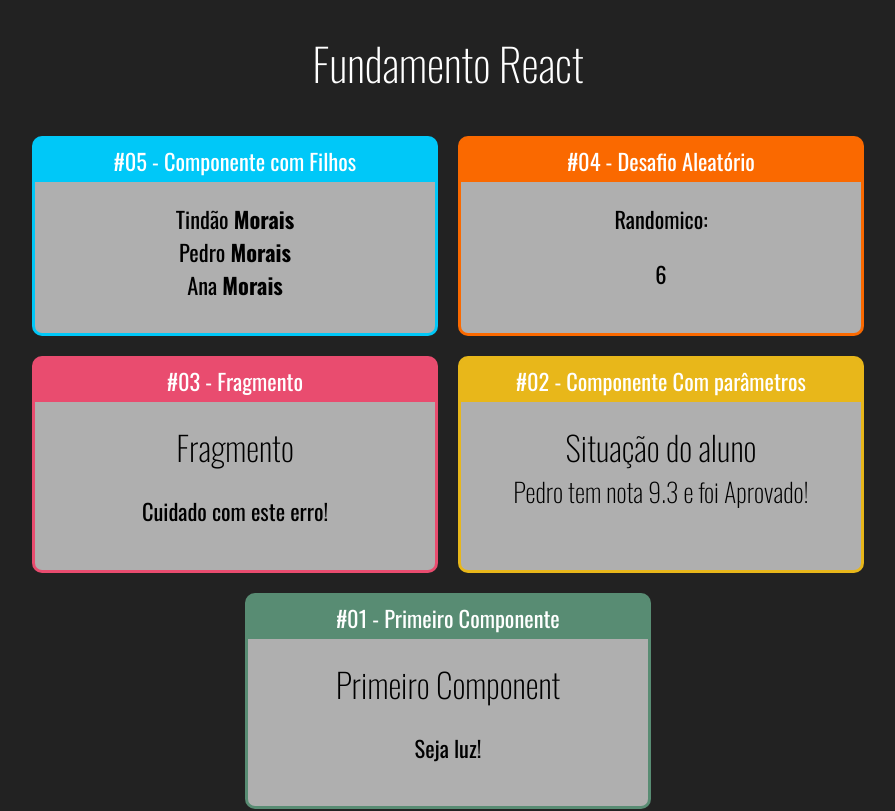
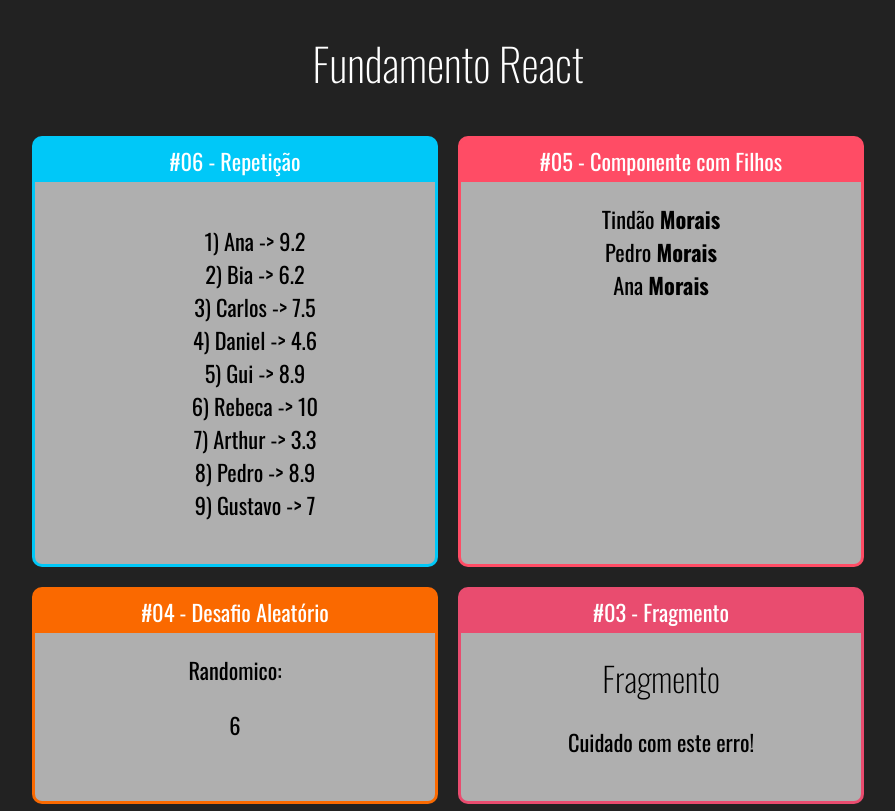
Before and after one commit to tindao02/fundamentos-react, a React (Create React App) app: page / in a window 1280 px wide. Shown: the top 811 px of the page, without its empty margins (192-1087 px from the left). Built offline with nearby package versions, Linux system fonts and the light colour scheme.

Commit message:
Repetição

```diff
--- a/src/App.jsx
+++ b/src/App.jsx
@@ -9,7 +9,7 @@
 import Card from './components/layout/Card'
 import Familia from './components/basicos/Familia'
 import FamiliaMembro from './components/basicos/FamiliaMembro'
-
+import ListaAlunos from './components/repeticao/ListaAlunos'
 
 export default () =>
 (
@@ -17,7 +17,10 @@
         <h1>Fundamento React</h1>
 
         <div className='Cards'>
-            <Card titulo="#05 - Componente com Filhos" color='#00C8F8'>
+            <Card titulo="#06 - Repetição" color='#00C8F8'>
+                <ListaAlunos/>
+            </Card>
+            <Card titulo="#05 - Componente com Filhos" color='#FF4C65'>
                 <Familia sobrenome='Morais'>
                     <FamiliaMembro nome='Tindão' />
                     <FamiliaMembro nome='Pedro' />
--- /dev/null
+++ b/src/components/repeticao/ListaAlunos.jsx
@@ -0,0 +1,18 @@
+import React from 'react';
+
+import alunos from '../../data/alunos';
+
+export default (props) =>
+{
+    const alunosLi = alunos.map(aluno => {
+        return <li key={aluno.id}> {aluno.id}) {aluno.nome} -> {aluno.nota}</li>
+    });
+
+    return(
+        <div>
+            <ul style={{listStyle:'none'}}>
+                {alunosLi}
+            </ul>
+        </div>
+    );
+}
--- /dev/null
+++ b/src/data/alunos.js
@@ -0,0 +1,11 @@
+export default [
+    { id: 1, nome: 'Ana', nota: 9.2 },
+    { id: 2, nome: 'Bia', nota: 6.2 },
+    { id: 3, nome: 'Carlos', nota: 7.5 },
+    { id: 4, nome: 'Daniel', nota: 4.6 },
+    { id: 5, nome: 'Gui', nota: 8.9 },
+    { id: 6, nome: 'Rebeca', nota: 10.0 },
+    { id: 7, nome: 'Arthur', nota: 3.3 },
+    { id: 8, nome: 'Pedro', nota: 8.9 },
+    { id: 9, nome: 'Gustavo', nota: 7.0 },
+]
```
